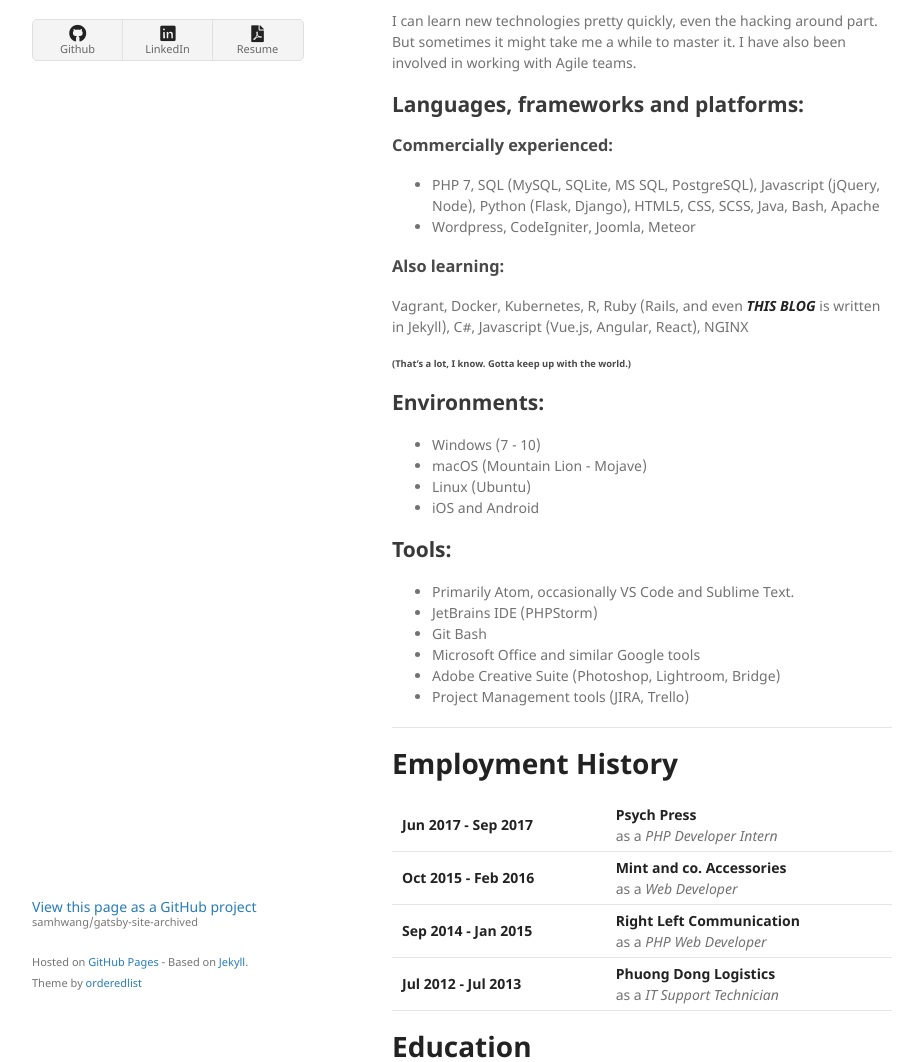
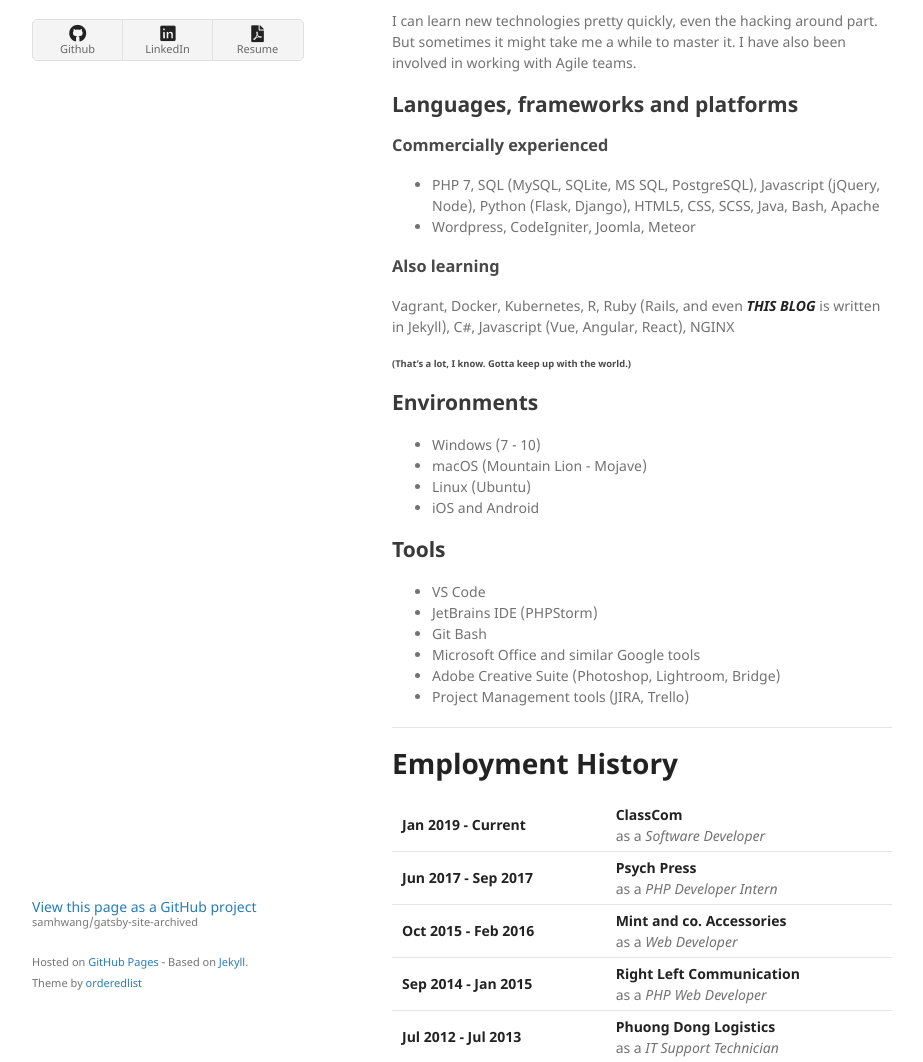
Before and after one commit to samhwang/gatsby-site-archived, a Jekyll site: the page built from index.md, in a window 1280 px wide and 1400 px high. Shown: the part 338-1400 px from the top of the window, without its empty margins (178-1101 px from the left). Built offline with Jekyll 4.4.1, drawn with Linux system fonts in a browser that asks for light colours; nearby versions of some CDN libraries; our own code applies the rules of GitHub Pages for plain Markdown files; some of the changed text lies outside the part shown.

Commit message:
Update resume information

```diff
--- a/_config.yml
+++ b/_config.yml
@@ -6,7 +6,7 @@
 title: Sam Huynh
 email: samhwang2112.dev@gmail.com
 description: >- # this means to ignore newlines until "baseurl:"
-  Full Stack / Back-end Developer
+  Full Stack Software Developer
 avatar: /assets/img/avatar.jpg
 resume_file: /assets/files/Resume_SamHuynh.pdf
 baseurl: "" # the subpath of your site, e.g. /blog
--- a/index.md
+++ b/index.md
@@ -19,29 +19,31 @@
 sometimes it might take me a while to master it. I have also been involved in
 working with Agile teams.
 
-## Languages, frameworks and platforms:
+## Languages, frameworks and platforms
 
-### Commercially experienced:
+### Commercially experienced
+
 * PHP 7, SQL (MySQL, SQLite, MS SQL, PostgreSQL), Javascript (jQuery, Node),
 Python (Flask, Django), HTML5, CSS, SCSS, Java, Bash, Apache
 * Wordpress, CodeIgniter, Joomla, Meteor
 
-### Also learning:
+### Also learning
+
 Vagrant, Docker, Kubernetes, R, Ruby (Rails, and even ***THIS BLOG*** is written
-in Jekyll), C#, Javascript (Vue.js, Angular, React), NGINX
+in Jekyll), C#, Javascript (Vue, Angular, React), NGINX
 
 ###### (That's a lot, I know. Gotta keep up with the world.)
 
-## Environments:
+## Environments
 
 * Windows (7 - 10)
 * macOS (Mountain Lion - Mojave)
 * Linux (Ubuntu)
 * iOS and Android
 
-## Tools:
+## Tools
 
-* Primarily Atom, occasionally VS Code and Sublime Text.
+* VS Code
 * JetBrains IDE (PHPStorm)
 * Git Bash
 * Microsoft Office and similar Google tools
@@ -53,11 +55,11 @@
 # Employment History
 
 |:------------------------|:---------------------------------------------------------------|
+| **Jan 2019 - Current**  | **ClassCom**<br/> as a *Software Developer*                    |
 | **Jun 2017 - Sep 2017** | **Psych Press**<br/> as a *PHP Developer Intern*               |
 | **Oct 2015 - Feb 2016** | **Mint and co. Accessories**<br/> as a *Web Developer*         |
 | **Sep 2014 - Jan 2015** | **Right Left Communication**<br/> as a *PHP Web Developer*     |
 | **Jul 2012 - Jul 2013** | **Phuong Dong Logistics**<br/> as a *IT Support Technician*    |
-
 
 # Education
 
```
Also changed, not shown: 1 other file.
